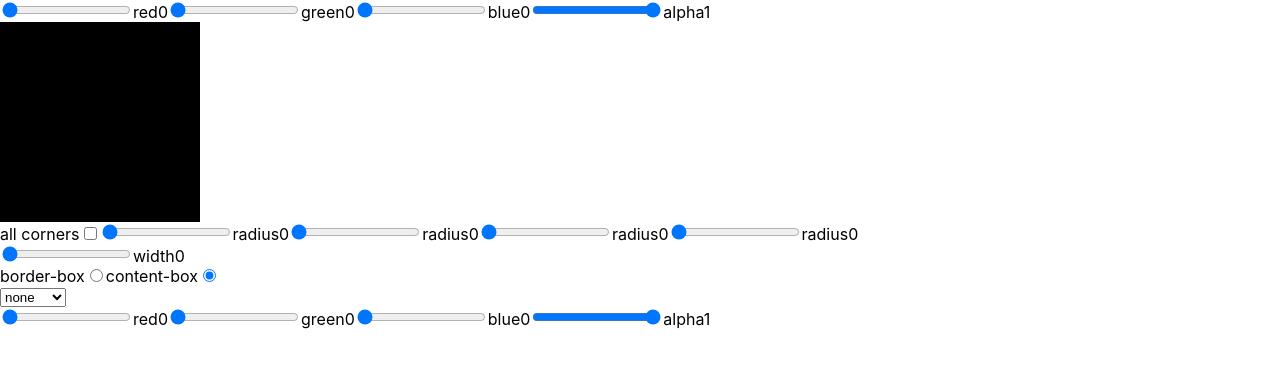
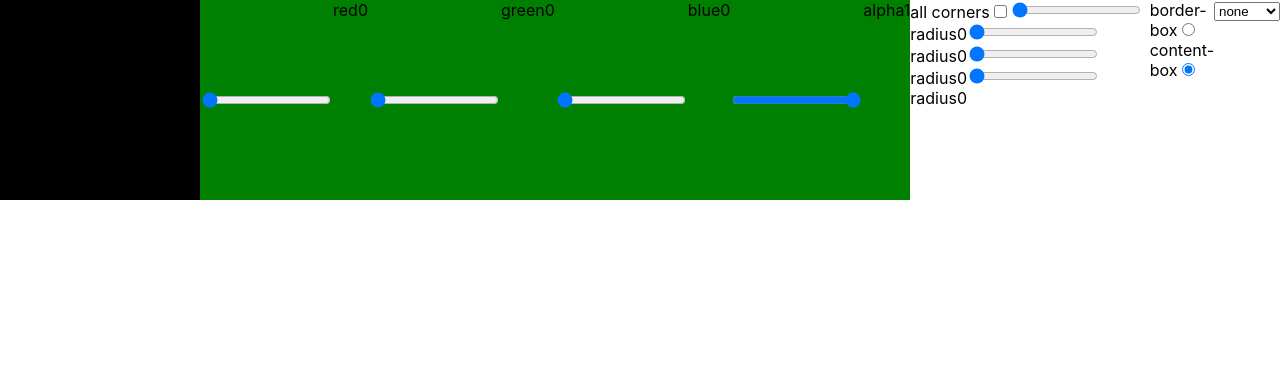
Before and after one commit to Chlip/how2div, a React (Create React App) app: page / in a window 1280 px wide. Shown: the top 368 px of the page. Built offline with nearby package versions, Linux system fonts and the light colour scheme.

Commit message:
border options visibility

```diff
--- a/src/App.css
+++ b/src/App.css
@@ -0,0 +1,11 @@
+.right{
+    display: flex;
+}
+.left{
+
+    display: flex;
+}
+.App{
+    display: flex;
+
+}
--- a/src/App.js
+++ b/src/App.js
@@ -4,7 +4,6 @@ import Color from './components/Color/Color';
 import divContext from './context/context';
 import DivDisplay from './components/DivDisplay/DivDisplay';
 import BorderRadius from './components/Border/BorderRadius';
-import BorderWidth from './components/Border/BorderWidth';
 import BoxSizing from './components/BoxSizing/BoxSizing';
 import BorderStyle from './components/Border/BorderStyle';
 import DisplayCss from './DisplayCss/DisplayCss';
@@ -12,19 +11,20 @@ import DisplayCss from './DisplayCss/DisplayCss';
 
 function App() {
 
-  const [div, setdiv] = useState([{backgroundColor: 0}])
+  const [div, setdiv] = useState([{ backgroundColor: 0 }])
   return (
     <divContext.Provider value={{ div, setdiv }}>
-      <div className="App">
-
-        <Color name={"backgroundColor"}></Color>
-        <DivDisplay></DivDisplay>
-        <BorderRadius></BorderRadius>
-        <BorderWidth></BorderWidth>
-        <BoxSizing></BoxSizing>
-        <BorderStyle></BorderStyle>
-        <Color name={"borderColor"}></Color>
-        <DisplayCss div={div}></DisplayCss>
+      <div className={"App"}>
+        <div className={"right"}>
+          <DivDisplay></DivDisplay>
+        </div>
+        <div className={"left"}>
+          <Color name={"backgroundColor"}></Color>
+          <BorderRadius></BorderRadius>
+          <BoxSizing></BoxSizing>
+          <BorderStyle></BorderStyle>
+          <DisplayCss div={div}></DisplayCss>
+        </div>
       </div>
     </divContext.Provider>
   );
--- a/src/components/Border/BorderStyle.jsx
+++ b/src/components/Border/BorderStyle.jsx
@@ -1,9 +1,12 @@
 
 import React, { useState, useContext, useEffect, useRef } from 'react'
 import divContext from '../../context/context'
-
+import BorderWidth from './BorderWidth'
+import BorderRadius from './BorderRadius'
+import Color from '../Color/Color'
 function BorderStyle() {
     const divctx = useContext(divContext)
+    const [border, setborder] = useState(false)
     const [style, setstyle] = useState("")
     let br = {
         borderStyle: `${style}`
@@ -14,6 +17,13 @@ function BorderStyle() {
             componentJustMounted.current = false
         }
         else {
+            if(style==="none" || style ==="hidden"){
+                setborder(false)
+            }
+            else{
+                setborder(true)
+            }
+            console.log(border)
             if(divctx.div.find((e)=>{return "borderStyle" in e})){
                 let newdiv = divctx.div.map((e)=>{
                     if("borderStyle" in e){
@@ -34,7 +44,7 @@ function BorderStyle() {
     return (
         <div>
             <select name="borderStle" id="" onChange={(e)=>{setstyle(prev=>e.target.value)}}>
-                <option value="none ">none</option>
+                <option value="none">none</option>
                 <option value="hidden">hidden</option>
                 <option value="dashed">dashed</option>
                 <option value="dotted">dotted</option>
@@ -44,6 +54,8 @@ function BorderStyle() {
                 <option value="ridge">ridge</option>
                 <option value="solid">solid</option>
             </select>
+            {border && <Color name={"borderColor"}></Color>}
+            {border && <BorderWidth></BorderWidth>}
         </div>
     )
 }
--- a/src/components/Color/Color.css
+++ b/src/components/Color/Color.css
@@ -0,0 +1,4 @@
+.container{
+    display: flex;
+    background-color: green;
+}
--- a/src/components/Color/Color.jsx
+++ b/src/components/Color/Color.jsx
@@ -1,6 +1,7 @@
 import React, { useState, useContext, useEffect, useRef } from 'react'
 import divContext from '../../context/context'
 import Slider from '../Slider'
+import './Color.css'
 function Color({name}) {
     const divctx = useContext(divContext)
     const [red, setred] = useState(0)
@@ -36,12 +37,11 @@ function Color({name}) {
         return () => { }
     }, [red, blue, green, alpha])
     return (
-        <div>
+        <div className={"container"}>
             <Slider name={"red"} setstate={setred} min={0} max={255} step={1} ></Slider>
             <Slider name={"green"} setstate={setgreen} min={0} max={255} step={1} ></Slider>
             <Slider name={"blue"} setstate={setblue} min={0} max={255} step={1} ></Slider>
             <Slider name={"alpha"} setstate={setalpha} min={0} max={1} step={0.1} ></Slider>
-
         </div>
     )
 }
```
